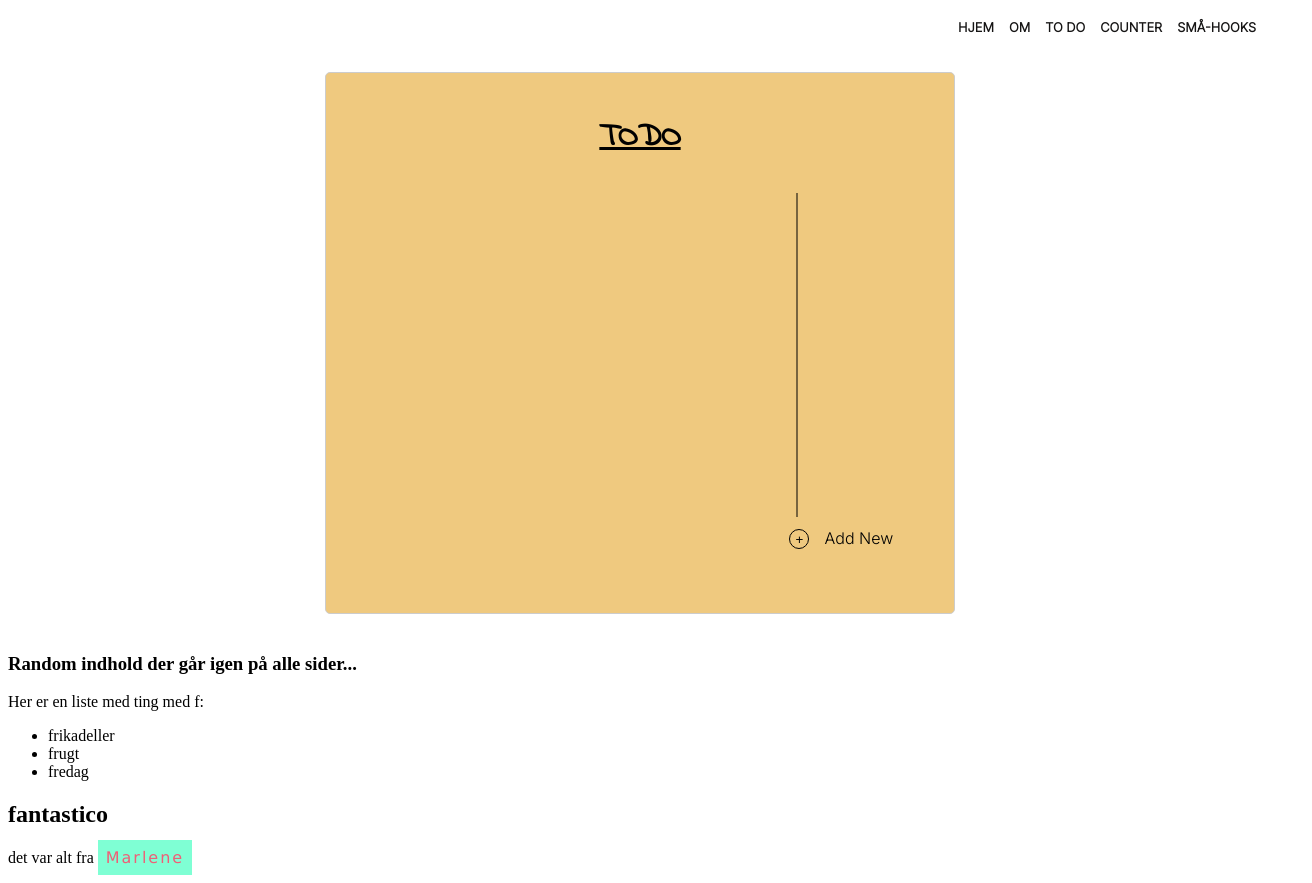
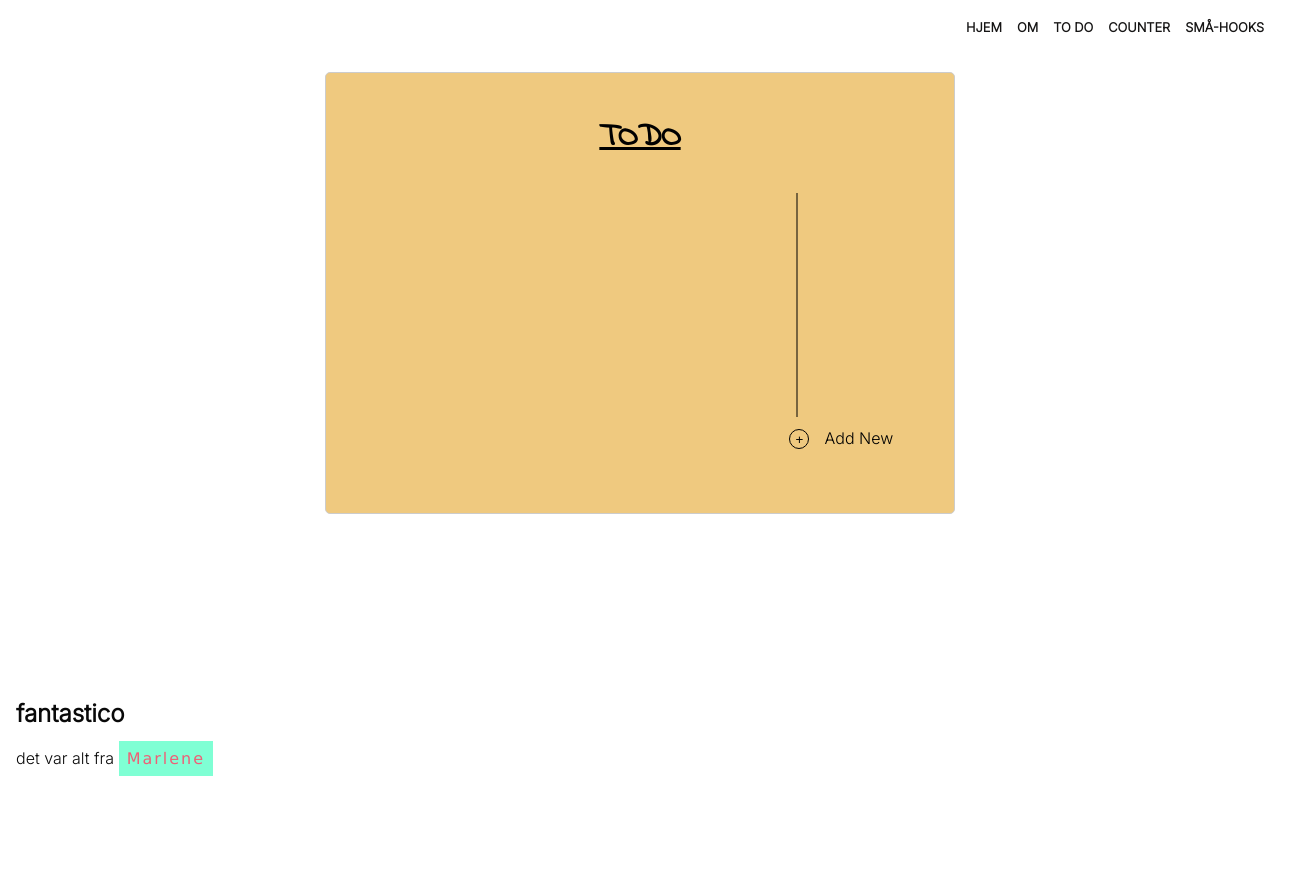
Before and after one commit to Marlenes-Dejlige-Organisation/SupabaseWallywood, a React (Vite) app: page /todo in a window 1280 px wide. Shown: the whole page, 1312 px wide, since content can reach past the window. After the commit the page ends 800 px from the top, so only its background shows below. Built offline with nearby package versions, Linux system fonts and the light colour scheme.

Commit message:
småjusteringer

```diff
--- a/src/App.scss
+++ b/src/App.scss
@@ -0,0 +1,15 @@
+@import url('https://fonts.googleapis.com/css2?family=Inter:wght@300&display=swap');
+body {
+    font-family: 'Inter', sans-serif;
+    margin: 0;
+    padding: 0;
+    display: flex;
+    flex-direction: column;
+    min-height: 100vh; /* Sørger for, at indholdet strækker sig mindst til hele viewportens højde */
+  }
+
+  #root {
+    flex: 1;
+    display: flex;
+    flex-direction: column;
+  }
--- a/src/components/Footer/Footer.module.scss
+++ b/src/components/Footer/Footer.module.scss
@@ -0,0 +1,6 @@
+footer{
+    padding: 1rem;
+    color: rgb(9, 9, 9);
+    margin-top: auto; /* Skubber footer til bunden */
+  width: 100%;
+}
--- a/src/components/Main/Main.jsx
+++ b/src/components/Main/Main.jsx
@@ -7,9 +7,7 @@ export const Main = ({children}) => {
     return (
         <div className={styles.mainWrapper}>
           {children}
-          <h3>Random indhold der går igen på alle sider...</h3>
-          <p>Her er en liste med ting med f:</p>
-          <List data={array2} />
+
 
         </div>
       );
--- a/src/pages/Counter/Counter.jsx
+++ b/src/pages/Counter/Counter.jsx
@@ -47,6 +47,7 @@ export const Counter = () => {
 
     // JSX-struktur for stopur-komponenten med tilhørende styling-klasse fra Counter.module.scss
     return (
+        <div className={styles.container}>
         <div className={styles.stopwatch}>
           <h1 className={styles.header}>STOPUR</h1>
           <div className={styles.display}>
@@ -61,5 +62,6 @@ export const Counter = () => {
             </button>
           </div>
         </div>
+        </div>
       );
 };
--- a/src/pages/Counter/Counter.module.scss
+++ b/src/pages/Counter/Counter.module.scss
@@ -1,9 +1,20 @@
+@import url('https://fonts.googleapis.com/css2?family=Inter:wght@300&display=swap');
+
+.container {
+  display: flex;
+
+  justify-content: center;
+
+  margin: 0;
+}
 .stopwatch {
+  font-family: 'Inter', sans-serif;
     display: flex;
     flex-direction: column;
     align-items: center;
-    font-family: 'Arial', sans-serif;
+    font-family: 'Inter', sans-serif;
     background-color: #222;
+    width: 300px;
     color: #fff;
     padding: 20px;
     border-radius: 10px;
--- a/src/pages/ToDo/ToDo.module.scss
+++ b/src/pages/ToDo/ToDo.module.scss
@@ -14,7 +14,7 @@
   border-radius: 5px;
   margin: 20px;
   width: 500px;
-  height: 500px;
+  height: 400px;
   padding-left: 4rem;
   padding-right: 4rem;
   text-align: center;
```
